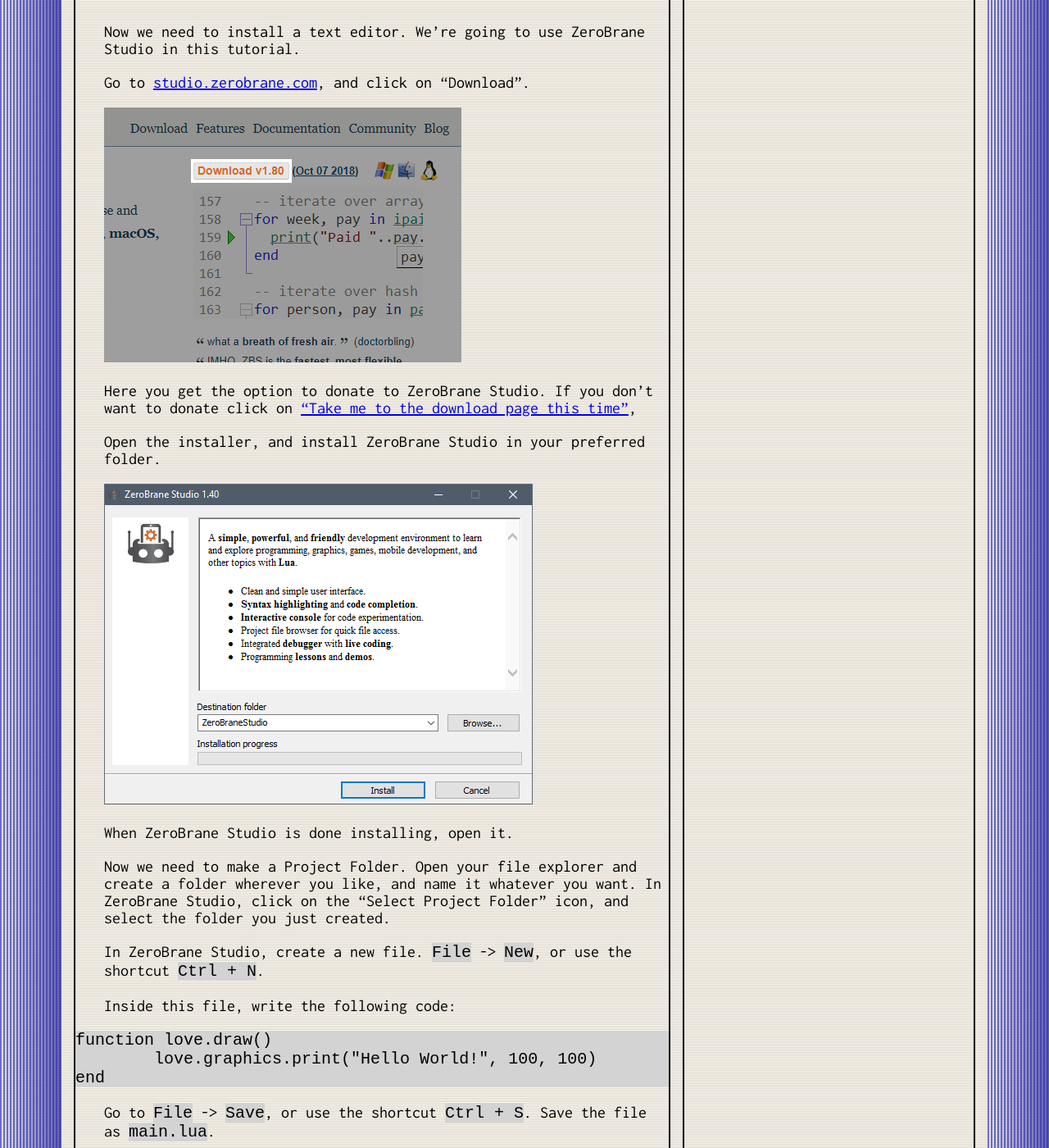
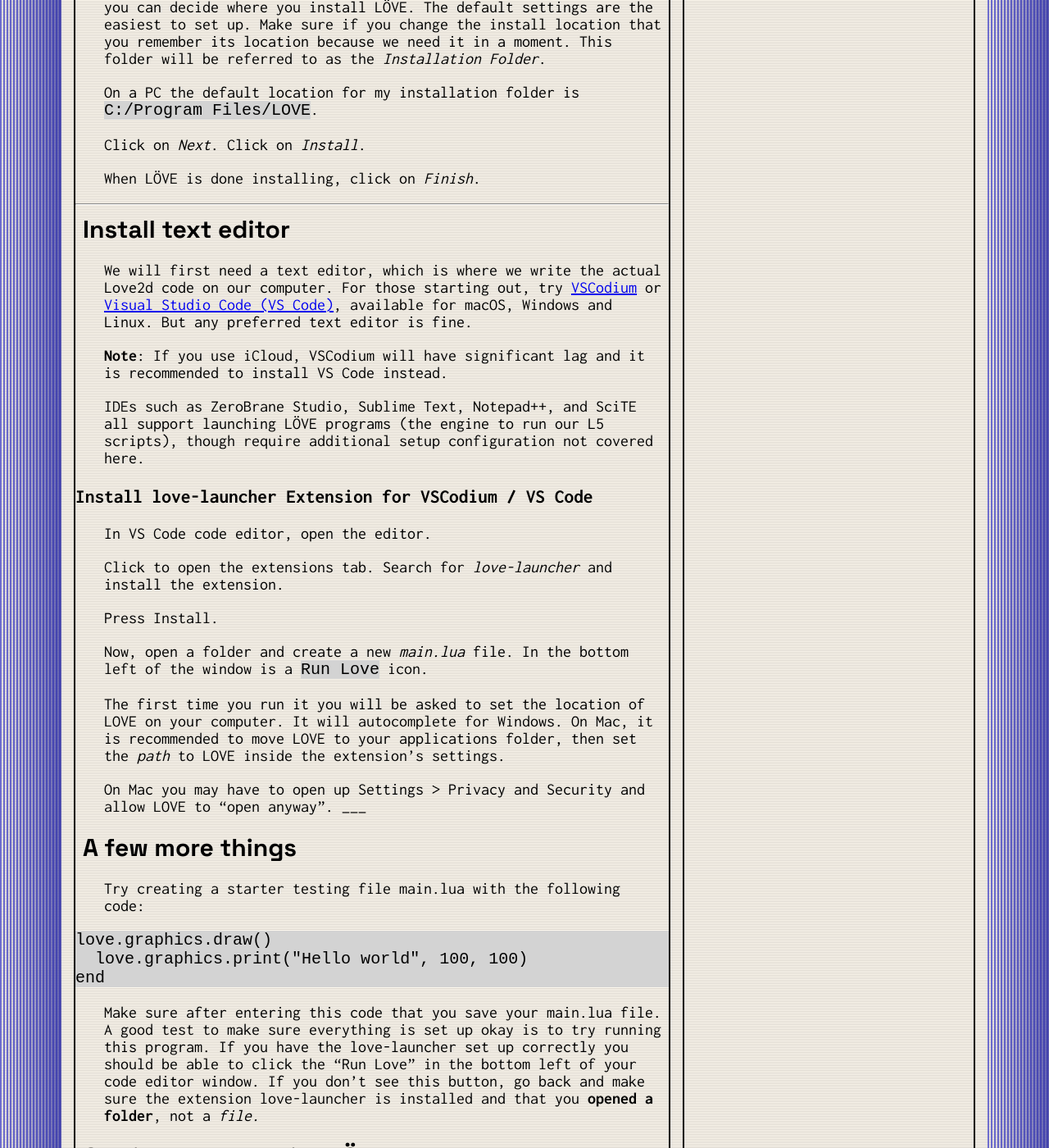
Before and after one commit to lee2sman/pg_fall2026, a Jekyll site: the page built from _posts/2026-10-21-week9.md, in a window 1280 px wide and 1400 px high, scrolled down 2795 px. Shown: the whole window at 82% size. Built offline with Jekyll 4.4.1, drawn with Linux system fonts in a browser that asks for light colours; some web fonts are replaced; some of the changed text lies outside the part shown.

Commit message:
update week9

````diff
--- a/_posts/2026-10-21-week9.md
+++ b/_posts/2026-10-21-week9.md
@@ -48,17 +48,26 @@ This week we take what we know of Lua and Pico-8 and apply it to using another f
 
 # Installation
 
+To use LOVE on our computer we have to install and set it up.
+
+An outline of the steps are:
+
+1. Download/Install LOVE (Love2d) from its website.
+2. Download a code editor like VS Code (or VS Codium)
+3. Launch VS Code editor and install the love-launcher extension.
+4. Create a new folder. Add a blank main.lua file into that folder. In VS Code choose "Open folder" and select that folder to open. With the main.lua file open click to *Run Love* and set up the location of LOVE and give any needed permissions to run your code.
+
 ## LÖVE
 
 Go to [love2d.org](https://www.love2d.org/).
 
-You should download either the 32-bit or the 64-bit **installer**. On a modern computer you likely have a 64-bit computer.
+You should download the 64-bit **installer** (for modern computers). Use the Windows installer or the Zipped Mac download (and move it to your applications folder after download/unzipping).
 
 <img src="{{ site.baseurl }}/assets/img/download_love.png">
 
-Open the installer. Click on *Next*. Click on *I agree*. Now you can decide where you install LÖVE. It doesn't matter where you install LÖVE, but make sure you remember the location because we need it in a moment. This folder will be referred to as the *Installation Folder*.
+If using the Windows installer click on *Next*. Click on *I agree*. Now you can decide where you install LÖVE. The default settings are the easiest to set up. Make sure if you change the install location that you remember its location because we need it in a moment. This folder will be referred to as the *Installation Folder*.
 
-On a PC I may place my installation folder at `C:/Program Files/LOVE`.
+On a PC the default location for my installation folder is `C:/Program Files/LOVE`.
 
 Click on *Next*. Click on *Install*.
 
@@ -66,93 +75,46 @@ When LÖVE is done installing, click on *Finish*.
 
 ___
 
-## ZeroBrane Studio
 
-Now we need to install a text editor. We're going to use ZeroBrane Studio in this tutorial.
+## Install text editor
 
-Go to [studio.zerobrane.com](https://studio.zerobrane.com/), and click on "Download".
+We will first need a text editor, which is where we write the actual Love2d code on our computer. For those starting out, try [VSCodium](https://vscodium.com/) or [Visual Studio Code (VS Code)](https://code.visualstudio.com/), available for macOS, Windows and Linux. But any preferred text editor is fine.
 
-<img src="{{ site.baseurl }}/assets/img/download_brane.png">
+**Note**: If you use iCloud, VSCodium will have significant lag and it is recommended to install VS Code instead.
 
-Here you get the option to donate to ZeroBrane Studio. If you don't want to donate click on ["Take me to the download page this time"](https://studio.zerobrane.com/download?not-this-time),
+IDEs such as ZeroBrane Studio, Sublime Text, Notepad++, and SciTE all support launching LÖVE programs (the engine to run our L5 scripts), though require additional setup configuration not covered here.
 
-Open the installer, and install ZeroBrane Studio in your preferred folder.
+### Install love-launcher Extension for VSCodium / VS Code
 
-<img src="{{ site.baseurl }}/assets/img/install_brane.png">
+In VS Code code editor, open the editor.
 
-When ZeroBrane Studio is done installing, open it.
+Click to open the extensions tab. Search for *love-launcher* and install the extension.
 
-Now we need to make a Project Folder. Open your file explorer and create a folder wherever you like, and name it whatever you want. In ZeroBrane Studio, click on the "Select Project Folder" icon, and select the folder you just created.
+Press Install.
 
-In ZeroBrane Studio, create a new file. `File` -> `New`, or use the shortcut `Ctrl + N`.
+Now, open a folder and create a new *main.lua* file. In the bottom left of the window is a `Run Love` icon.
 
-Inside this file, write the following code:
-```lua
-function love.draw()
-	love.graphics.print("Hello World!", 100, 100)
-end
-```
+The first time you run it you will be asked to set the location of LOVE on your computer. It will autocomplete for Windows. On Mac, it is recommended to move LOVE to your applications folder, then set the *path* to LOVE inside the extension's settings.
 
-Go to `File` -> `Save`, or use the shortcut `Ctrl + S`. Save the file as `main.lua`.
-
-**IMPORTANT: DO THIS ONCE TO SETUP**: Go to `Project` -> `Lua Interpreter` and select `LÖVE`.
-
-Now whenever you press the F6 or press the Play button, a window should open with the text "Hello World!".
-
-In case nothing happens and the following text shows up: *Can't find love2d executable in any of the following folders*, you installed LÖVE somewhere where ZeroBrane Studio can't find it. Go to `Edit` -> `Preferrences` -> `Settings: User`. Put in the following:
-
-### Windows:
-
-```lua
-path.love2d = 'C:/path/to/love.exe'
-```
-
-And replace `'C:/path/to/love.exe'` with the path to where you installed LÖVE. Make sure to use frontslashes (/).
-
-### Mac:
-
-```lua
-path.love2d = '/Applications/love.app/Contents/MacOS/love'
-```
-
+On Mac you may have to open up Settings > Privacy and Security and allow LOVE to "open anyway".
 ___
 
 ## A few more things
 
-Did you copy/paste the example code? I encourage you to type the code I show you yourself. That might seem like a lot of extra work, but by doing so it will help you memorize everything a lot better.
-
-The one thing you don't need to type yourself are comments.
+Try creating a starter testing file main.lua with the following code:
 
 ```lua
--- This line is a comment. This is not code.
--- The next line is code:
-
-print(123)
-
---Output: 123
+love.graphics.draw()
+  love.graphics.print("Hello world", 100, 100)
+end
 ```
 
-Every line starting with 2 minus-signs (--) is a *comment*. The computer ignores it, meaning we can type anything we want without getting an error. I can use comments to explain certain code better. When typing over the code you don't have to copy the comments.
+Make sure after entering this code that you save your main.lua file. A good test to make sure everything is set up okay is to try running this program. If you have the love-launcher set up correctly you should be able to click the "Run Love" in the bottom left of your code editor window. If you don't see this button, go back and make sure the extension love-launcher is installed and that you **opened a folder**, not a *file.*
 
-With `print` we can send information to our *Output console*. This is the box at the bottom of our editor. **When you close the game**, it should say the text "123". I add the text `--Output:` to show you the expected output. This is not to be confused with `love.graphics.print`.
+## Getting started with LÖVE
 
-If you put the following code at the top of your `main.lua` you will see the prints right away. How this works is not important, basically you turn off that the program should wait to be closed before showing the prints.
+### What is LÖVE?
 
-```lua
-io.stdout:setvbuf("no")
-```
-
-___
-
-## Alternative text editors
-
-* [Atom](https://love2d.org/wiki/Atom)
-* [Visual Studio Code](https://code.visualstudio.com/)
-* [Sublime Text](https://love2d.org/wiki/Sublime_Text)
-
-# Getting started with LÖVE
-
-## What is LÖVE?
 LÖVE is what we call a *framework*. Simply said: It's a tool that makes programming games easier.
 
 LÖVE is made with *C++* and *OpenGL*, which are both considered to be very difficult. The source code of LÖVE is very complex. But all this complex code makes creating a game a lot easier for us.
@@ -193,7 +153,7 @@ Lua is the programming language that LÖVE uses. Lua is a programming language o
 
 So what part of what we code is LÖVE, and what is Lua? Very simple: Everything starting with `love.` is part of the LÖVE framework. Everything else is Lua.
 
-These are functions part of the LÖVE framework:
+These functions are part of the LÖVE framework:
 
 ```lua
 love.graphics.circle("fill", 10, 10, 100, 25)
@@ -210,9 +170,6 @@ print(test(10, 20))
 --Output: 30
 ```
 
-If it's still confusing to you, that's okay. It's not the most important thing right now.
-
-___
 
 
 ## How does LÖVE work?
@@ -618,6 +575,7 @@ if "hello" then print(5) end --Not false or nil, executes
 ___
 
 ## Summary
+
 With if-statements, we can allow pieces of code to only be executed when a condition is met. We can check if a number is higher, lower or equal to another number/value. A variable can be true or false. This type of variable is what we call a `boolean`. We can use `else` to tell our game what to execute when the statement was false, or `elseif` to do another check.
 
 ---
@@ -652,6 +610,23 @@ end
 ```
 
 And that is how you draw an image.
+
+In class, we created a shortcut `gfx` that can replace having to type out `love.graphics`, and we created a custom `image()` function that allows us to specify not just the x,y location of an image but also the width and height optionally.
+
+```lua
+gfx = love.graphics
+
+function image(img, x, y, w, h)  --width and height are optional!
+   local w = w or img:getWidth()
+   local h = h or img:getHeight()
+   local xscale = w/img:getWidth()
+   local yscale = h/img:getHeight()
+   local ox = 0
+   local oy = 0
+
+    gfx.draw(img, x, y, 0, xscale, yscale, ox, oy)
+end
+```
 
 ___
 
````
Also changed, not shown: other parts of _posts/2026-10-21-week9.md (+1 -3 lines).
